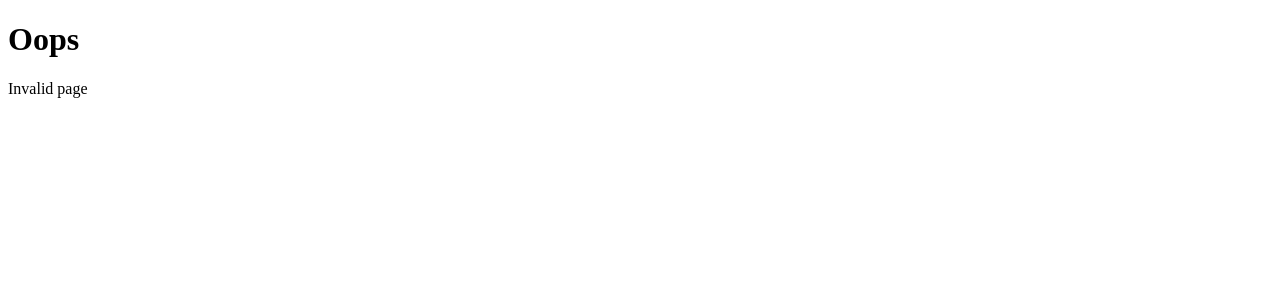
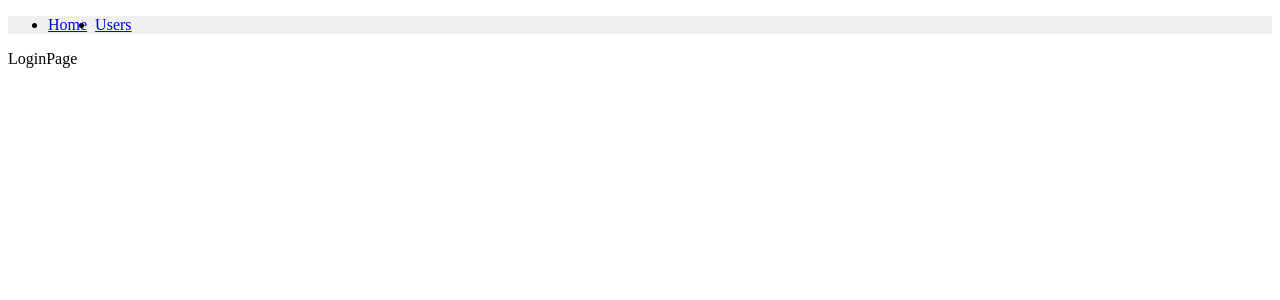
Before and after one commit to Jags2323/RoutingWithReact, a React (Vite) app in the folder RouteWithReact/: page /login in a window 1280 px wide. Before the commit this address had no page. Shown: the top 300 px of the page. Built offline with nearby package versions, Linux system fonts and the light colour scheme.

Commit message:
private routes

```diff
--- /dev/null
+++ b/RouteWithReact/src/components/LoginPage.tsx
@@ -0,0 +1,8 @@
+
+const LoginPage = () => {
+  return (
+    <div>LoginPage</div>
+  )
+}
+
+export default LoginPage
--- a/RouteWithReact/src/components/UsersPage.tsx
+++ b/RouteWithReact/src/components/UsersPage.tsx
@@ -1,14 +1,18 @@
-import { Outlet } from "react-router-dom";
+import { Navigate, Outlet } from "react-router-dom";
 import UserList from "./UserList";
+import useAuth from "../hooks/useAuth";
 
 const UsersPage = () => {
+  const { user } = useAuth();
+  if (!user) return <Navigate to="/login" />;
+
   return (
     <div className="row">
       <div className="col">
         <UserList />
       </div>
       <div className="col">
-        <Outlet/>
+        <Outlet />
       </div>
     </div>
   );
--- /dev/null
+++ b/RouteWithReact/src/hooks/useAuth.ts
@@ -0,0 +1,6 @@
+
+// const useAuth = () =>({user:{id: 1, name: 'Jags'}})
+
+const useAuth = () =>({user: null})
+
+export default useAuth
--- a/RouteWithReact/src/routing/routing.tsx
+++ b/RouteWithReact/src/routing/routing.tsx
@@ -4,6 +4,7 @@ import Layout from "../components/Layout";
 import UserDetails from "../components/UserDetails";
 import UsersPage from "../components/UsersPage";
 import ErrorPage from "../components/ErrorPage";
+import LoginPage from "../components/LoginPage";
 
 // array of route objects
 // two properties path and element to render in that path
@@ -15,6 +16,7 @@ const router = createBrowserRouter([
     errorElement:<ErrorPage/>,
     children: [
       { index: true, element: <HomePage /> },
+      { path: "/login", element: <LoginPage /> },
       //   { path: "/users", element: <ListPage /> },
       //   { path: "/contact", element: <ContactPage /> },
       {
```
